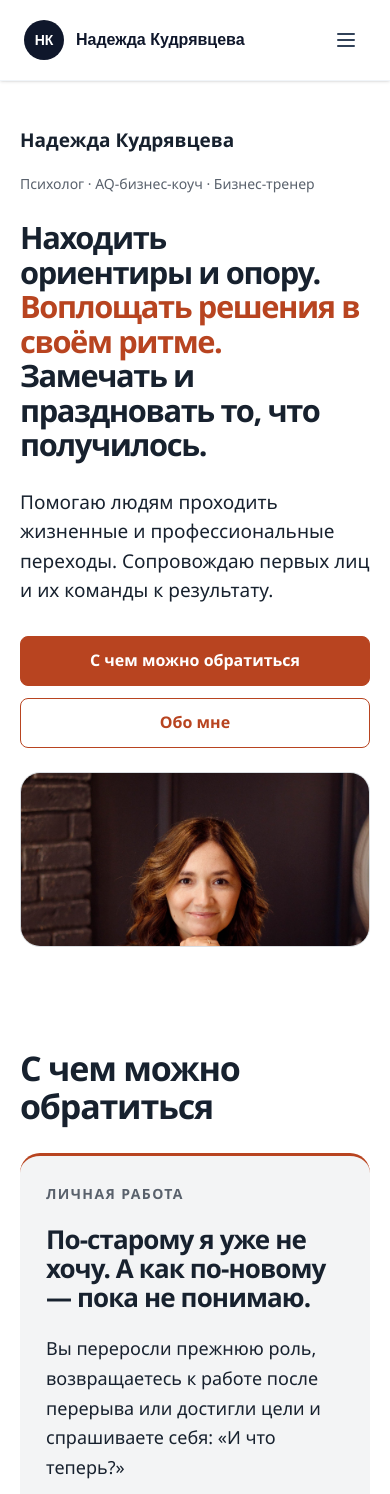
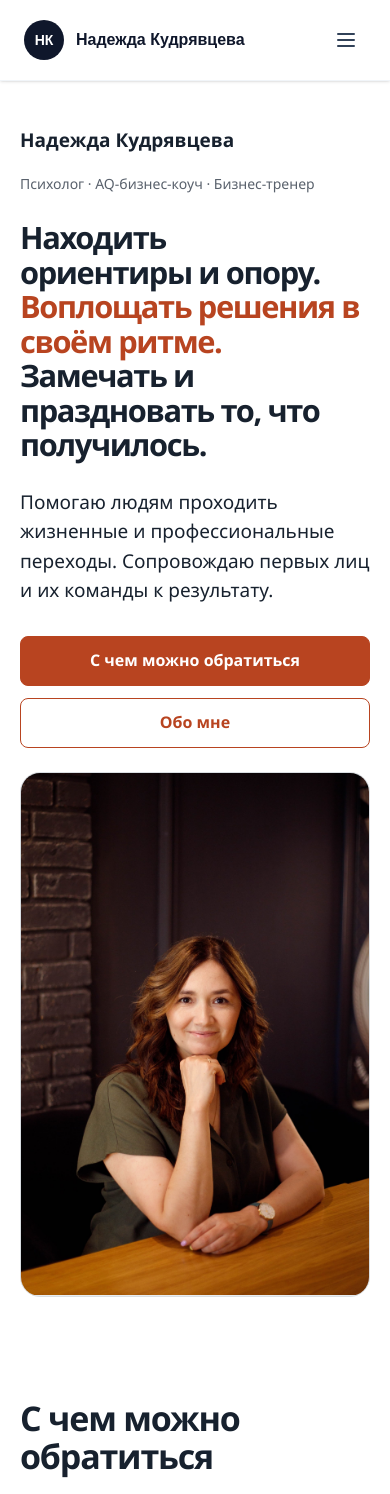
Before and after one commit to kudryavtsevacoach/kudryavtseva-coach, a Next.js app: page / in a window 390 px wide. Shown: the top 1494 px of the page. Built offline with nearby package versions, Linux system fonts and the light colour scheme.

Commit message:
Show the full homepage portrait on mobile

```diff
--- a/app/homepage.css
+++ b/app/homepage.css
@@ -614,8 +614,6 @@
     font-size: 19px;
   }
   .nk-home .portrait {
-    aspect-ratio: 4/3;
-    max-height: 320px;
     padding: 24px;
   }
   .nk-home .portrait:before {
@@ -768,7 +766,8 @@
     font-size: clamp(29px, 7.9vw, 38px);
   }
   .nk-home .portrait {
-    aspect-ratio: 2/1;
+    aspect-ratio: 1707 / 2560;
+    max-height: none;
   }
   .nk-home .direction h3 {
     font-size: 26px;
@@ -810,3 +809,9 @@
   margin-top: auto;
   padding-top: 24px;
 }
+
+@media (max-width: 600px) {
+  .nk-home .portrait img {
+    object-fit: contain;
+  }
+}
```
